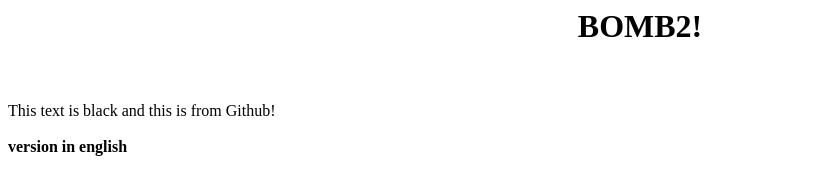
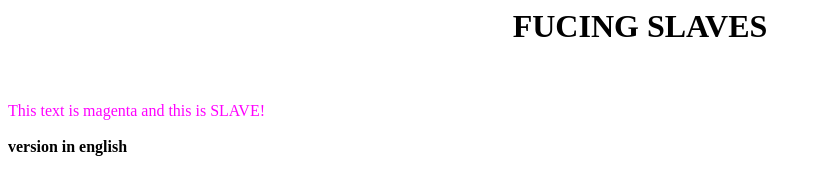
Before and after one commit to noniklok/Simple-deploy, a plain HTML site: page index.html in a window 1280 px wide. Shown: the whole page, without its empty margins (0-821 px from the left). Drawn offline with Linux system fonts and the light colour scheme.

Commit message:
Changed color and text

```diff
--- a/index.html
+++ b/index.html
@@ -3,9 +3,9 @@
 	<title>Main page</title>
 </head>
 <body>
-<center><h1>BOMB2!</h1></center>
+<center><h1>FUCING SLAVES</h1></center>
 <br/><br/>
-<font style="color:black">This text is black and  this is from Github!</font>
+<font style="color:magenta">This text is magenta and  this is SLAVE!</font>
 <br/><br/>
 <b>version in english</b>
 </body>
```
